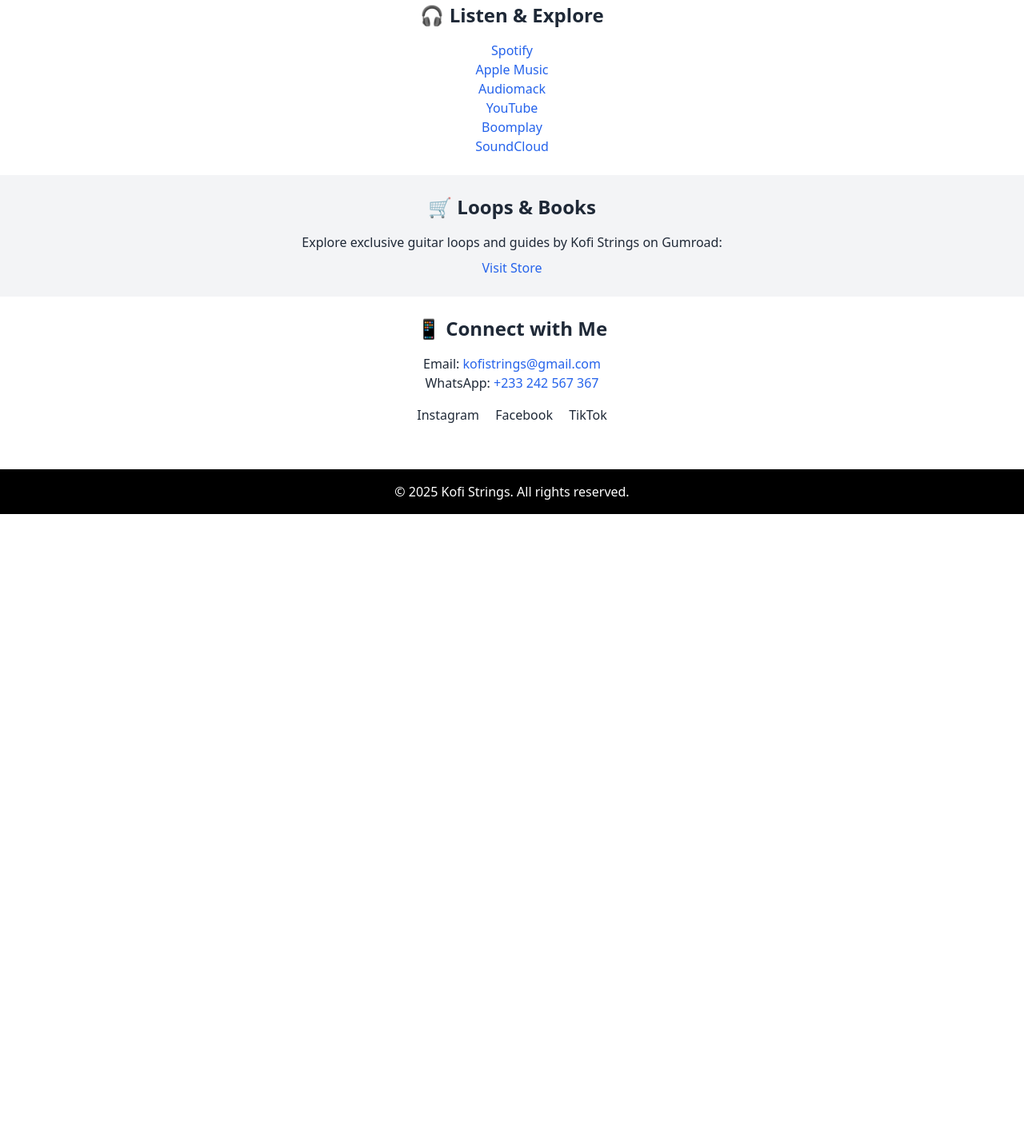
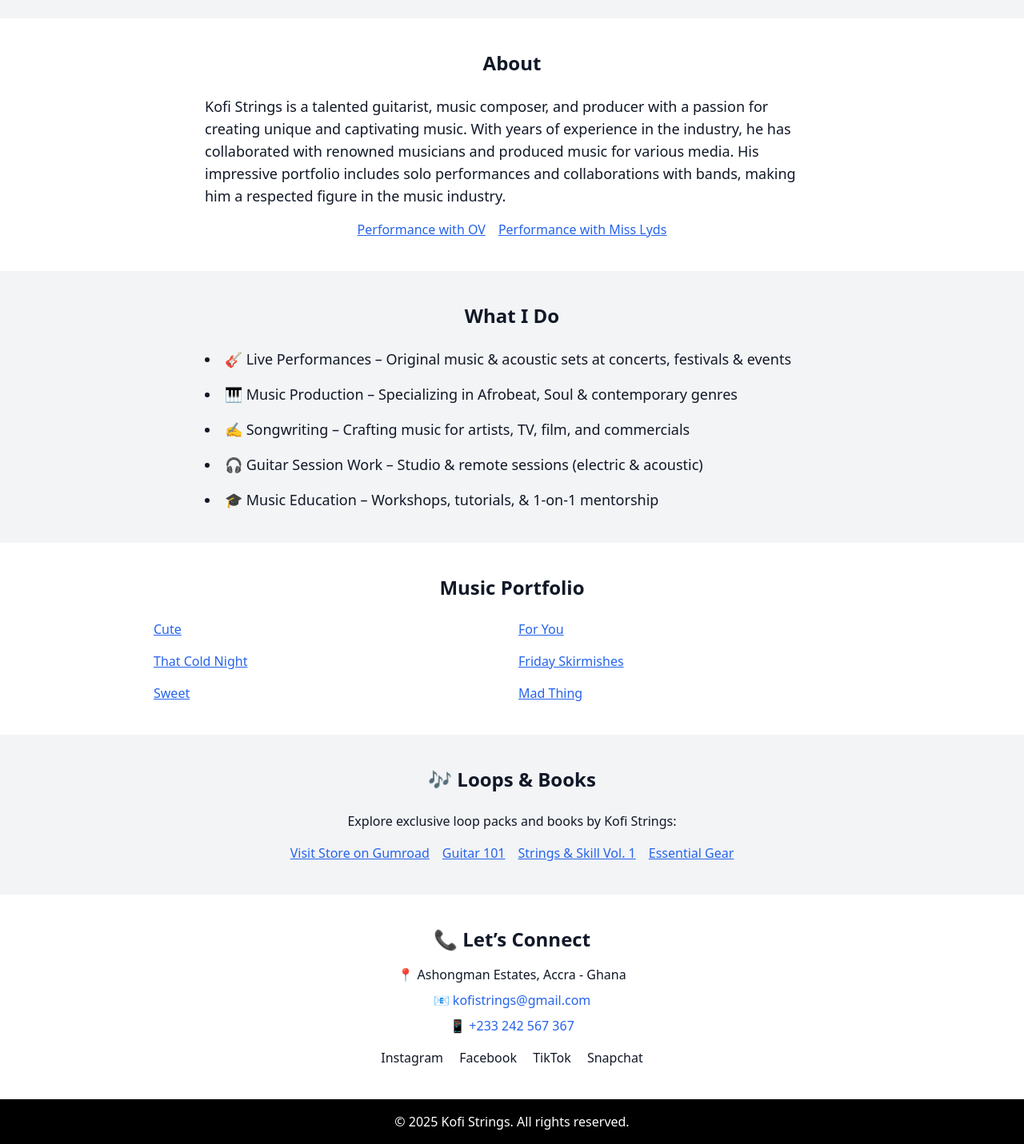
Before and after one commit to kofistrings/kofistrings.github.io, a plain HTML site: page index.html in a window 1280 px wide. Shown: the part 725-2156 px from the top of the page at 80% size. Before the commit the page ends 1368 px from the top, so only its background shows below. Drawn offline with nearby package versions, Linux system fonts and the light colour scheme.

Commit message:
Add files via upload

```diff
--- a/index.html
+++ b/index.html
@@ -2,62 +2,97 @@
 <!DOCTYPE html>
 <html lang="en">
 <head>
-  <meta name="google-site-verification" content="MggtDPi8cuHOXAQzvFr_MkFr2H6Eay_6wiW9VjmTJNQ" />
-
   <meta charset="UTF-8" />
   <meta name="viewport" content="width=device-width, initial-scale=1.0" />
-  <title>Kofi Strings</title>
+  <meta name="google-site-verification" content="MggtDPi8cuHOXAQzvFr_MkFr2H6Eay_6wiW9VjmTJNQ" />
+  <title>Kofi Strings | Musician & Producer</title>
   <link href="https://cdn.jsdelivr.net/npm/tailwindcss@2.2.19/dist/tailwind.min.css" rel="stylesheet">
 </head>
-<body class="bg-white text-gray-800 font-sans">
-  <header class="bg-black text-white py-6 text-center">
-    <h1 class="text-3xl font-bold">Kofi Strings</h1>
-    <p class="text-lg mt-2">Musician | Guitarist | Producer</p>
+<body class="bg-white text-gray-900 font-sans">
+
+<!-- HEADER -->
+<header class="bg-black text-white py-8 text-center">
+  <h1 class="text-4xl font-bold">Kofi Strings</h1>
+  <p class="text-lg">Musician · Guitarist · Producer</p>
 </header>
 
-  <section class="p-6 text-center">
-    <img src="Kofi Strings Profile 1.png" alt="Kofi Strings" class="mx-auto rounded-full w-40 h-40 object-cover shadow-lg mb-4">
-    <p class="max-w-2xl mx-auto text-lg">Kofi Strings is not just a name but a movement in the world of music. Known for his unique acoustic guitar style, Kofi creates music that transcends borders and cultures. His sound is deeply soulful, moving hearts with every note.</p>
+<!-- HERO SECTION -->
+<section class="text-center p-8">
+  <img src="Kofi Strings Profile 1.png" alt="Kofi Strings" class="mx-auto w-40 h-40 rounded-full shadow-xl mb-4">
+  <p class="text-xl max-w-xl mx-auto">Kofi Strings is not just a name but a movement in the world of music. Known for his unique acoustic guitar style, Kofi creates music that transcends borders and cultures.</p>
 </section>
 
-  <section class="p-6 bg-gray-100 text-center">
-    <h2 class="text-2xl font-semibold mb-4">🎵 Featured Track</h2>
-    <div class="flex justify-center">
-      <iframe width="320" height="180" src="https://www.youtube.com/embed/bTAFskowmcw" title="Baddoo" frameborder="0" allowfullscreen></iframe>
+<!-- FEATURED MUSIC -->
+<section class="bg-gray-100 py-8 px-4 text-center">
+  <h2 class="text-2xl font-semibold mb-4">🎧 Exclusive Listen</h2>
+  <iframe width="320" height="180" src="https://www.youtube.com/embed/bTAFskowmcw" title="Baddoo ft. MTF" frameborder="0" allowfullscreen class="mx-auto"></iframe>
+</section>
+
+<!-- ABOUT -->
+<section class="py-10 px-6">
+  <h2 class="text-2xl font-bold text-center mb-6">About</h2>
+  <p class="max-w-3xl mx-auto text-lg mb-4">Kofi Strings is a talented guitarist, music composer, and producer with a passion for creating unique and captivating music. With years of experience in the industry, he has collaborated with renowned musicians and produced music for various media. His impressive portfolio includes solo performances and collaborations with bands, making him a respected figure in the music industry.</p>
+  <div class="flex justify-center gap-4 flex-wrap">
+    <a href="https://drive.google.com/file/d/1Sxqjc7MdrVThYmyP_MMdbO6VcZ8M0bJ/view?usp=drive_link" class="text-blue-600 underline">Performance with OV</a>
+    <a href="https://drive.google.com/file/d/1Td6HD_SbBYDDtqw0pi7cGqv9k0gdEXyD/view?usp=drive_link" class="text-blue-600 underline">Performance with Miss Lyds</a>
   </div>
 </section>
 
-  <section class="p-6 text-center">
-    <h2 class="text-2xl font-semibold mb-4">🎧 Listen & Explore</h2>
-    <div class="space-y-2">
-      <a href="https://open.spotify.com/artist/0WJKB5girIeBjYtGpvNYpi" class="text-blue-600 hover:underline" target="_blank">Spotify</a><br>
-      <a href="https://music.apple.com/gh/artist/kofi-strings/1607712685" class="text-blue-600 hover:underline" target="_blank">Apple Music</a><br>
-      <a href="https://audiomack.com/kofi-strings-1" class="text-blue-600 hover:underline" target="_blank">Audiomack</a><br>
-      <a href="https://www.youtube.com/@kofistrings7407" class="text-blue-600 hover:underline" target="_blank">YouTube</a><br>
-      <a href="https://www.boomplay.com/artists/39777016?from=" class="text-blue-600 hover:underline" target="_blank">Boomplay</a><br>
-      <a href="https://m.soundcloud.com/kofi-strings" class="text-blue-600 hover:underline" target="_blank">SoundCloud</a>
+<!-- WHAT I DO -->
+<section class="bg-gray-100 py-10 px-6">
+  <h2 class="text-2xl font-bold text-center mb-6">What I Do</h2>
+  <ul class="max-w-3xl mx-auto text-lg space-y-4 list-disc list-inside">
+    <li>🎸 Live Performances – Original music & acoustic sets at concerts, festivals & events</li>
+    <li>🎹 Music Production – Specializing in Afrobeat, Soul & contemporary genres</li>
+    <li>✍️ Songwriting – Crafting music for artists, TV, film, and commercials</li>
+    <li>🎧 Guitar Session Work – Studio & remote sessions (electric & acoustic)</li>
+    <li>🎓 Music Education – Workshops, tutorials, & 1-on-1 mentorship</li>
+  </ul>
+</section>
+
+<!-- PORTFOLIO -->
+<section class="py-10 px-6">
+  <h2 class="text-2xl font-bold text-center mb-6">Music Portfolio</h2>
+  <div class="grid grid-cols-1 md:grid-cols-2 gap-4 max-w-4xl mx-auto">
+    <a href="https://onerpm.link/147066384297" class="text-blue-600 underline">Cute</a>
+    <a href="https://onerpm.link/931269158380" class="text-blue-600 underline">For You</a>
+    <a href="https://m.soundcloud.com/kofi-strings/that-cold-night" class="text-blue-600 underline">That Cold Night</a>
+    <a href="https://m.soundcloud.com/kofi-strings/friday-skirmishes" class="text-blue-600 underline">Friday Skirmishes</a>
+    <a href="https://onerpm.link/629702261527" class="text-blue-600 underline">Sweet</a>
+    <a href="https://onerpm.link/692653520240" class="text-blue-600 underline">Mad Thing</a>
   </div>
 </section>
 
-  <section class="p-6 bg-gray-100 text-center">
-    <h2 class="text-2xl font-semibold mb-4">🛒 Loops & Books</h2>
-    <p>Explore exclusive guitar loops and guides by Kofi Strings on Gumroad:</p>
-    <a href="https://kofistrings.gumroad.com" class="inline-block mt-2 text-blue-600 hover:underline" target="_blank">Visit Store</a>
+<!-- STORE -->
+<section class="bg-gray-100 py-10 px-6">
+  <h2 class="text-2xl font-bold text-center mb-6">🎶 Loops & Books</h2>
+  <p class="text-center mb-4">Explore exclusive loop packs and books by Kofi Strings:</p>
+  <div class="flex flex-wrap justify-center gap-4">
+    <a href="https://kofistrings.gumroad.com" class="text-blue-600 underline">Visit Store on Gumroad</a>
+    <a href="https://kofistrings.gumroad.com/l/njxhyn" class="text-blue-600 underline">Guitar 101</a>
+    <a href="https://kofistrings.gumroad.com/l/xpwyj" class="text-blue-600 underline">Strings & Skill Vol. 1</a>
+    <a href="https://kofistrings.gumroad.com/l/sduvy" class="text-blue-600 underline">Essential Gear</a>
+  </div>
 </section>
 
-  <section class="p-6 text-center">
-    <h2 class="text-2xl font-semibold mb-4">📱 Connect with Me</h2>
-    <p>Email: <a href="mailto:kofistrings@gmail.com" class="text-blue-600 hover:underline">kofistrings@gmail.com</a></p>
-    <p>WhatsApp: <a href="https://wa.me/233242567367" class="text-blue-600 hover:underline" target="_blank">+233 242 567 367</a></p>
-    <div class="mt-4 space-x-4">
+<!-- CONNECT -->
+<section class="py-10 px-6 text-center">
+  <h2 class="text-2xl font-bold mb-4">📞 Let’s Connect</h2>
+  <p class="mb-2">📍 Ashongman Estates, Accra - Ghana</p>
+  <p class="mb-2">📧 <a href="mailto:kofistrings@gmail.com" class="text-blue-600">kofistrings@gmail.com</a></p>
+  <p class="mb-2">📱 <a href="https://wa.me/233242567367" class="text-blue-600">+233 242 567 367</a></p>
+  <div class="space-x-4 mt-4">
     <a href="https://instagram.com/iamkofistrings" target="_blank">Instagram</a>
     <a href="https://www.facebook.com/iamkofistrings" target="_blank">Facebook</a>
     <a href="https://www.tiktok.com/@iamkofistrings" target="_blank">TikTok</a>
+    <a href="https://www.snapchat.com/add/iamkofistrings" target="_blank">Snapchat</a>
   </div>
 </section>
 
-  <footer class="bg-black text-white text-center py-4 mt-8">
+<!-- FOOTER -->
+<footer class="bg-black text-white text-center py-4">
   <p>&copy; 2025 Kofi Strings. All rights reserved.</p>
 </footer>
+
 </body>
 </html>
```
Lines whose indentation alone changed are shown as unchanged.
